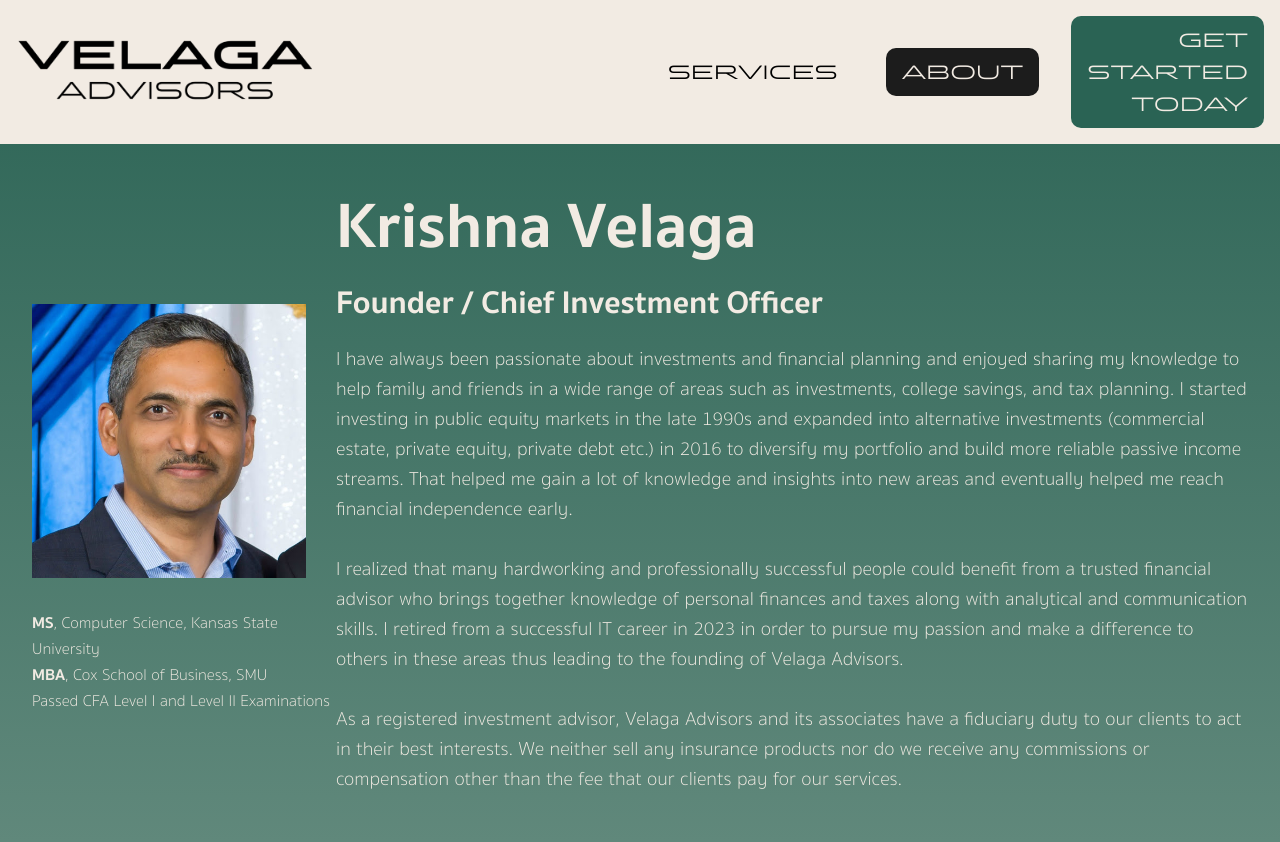
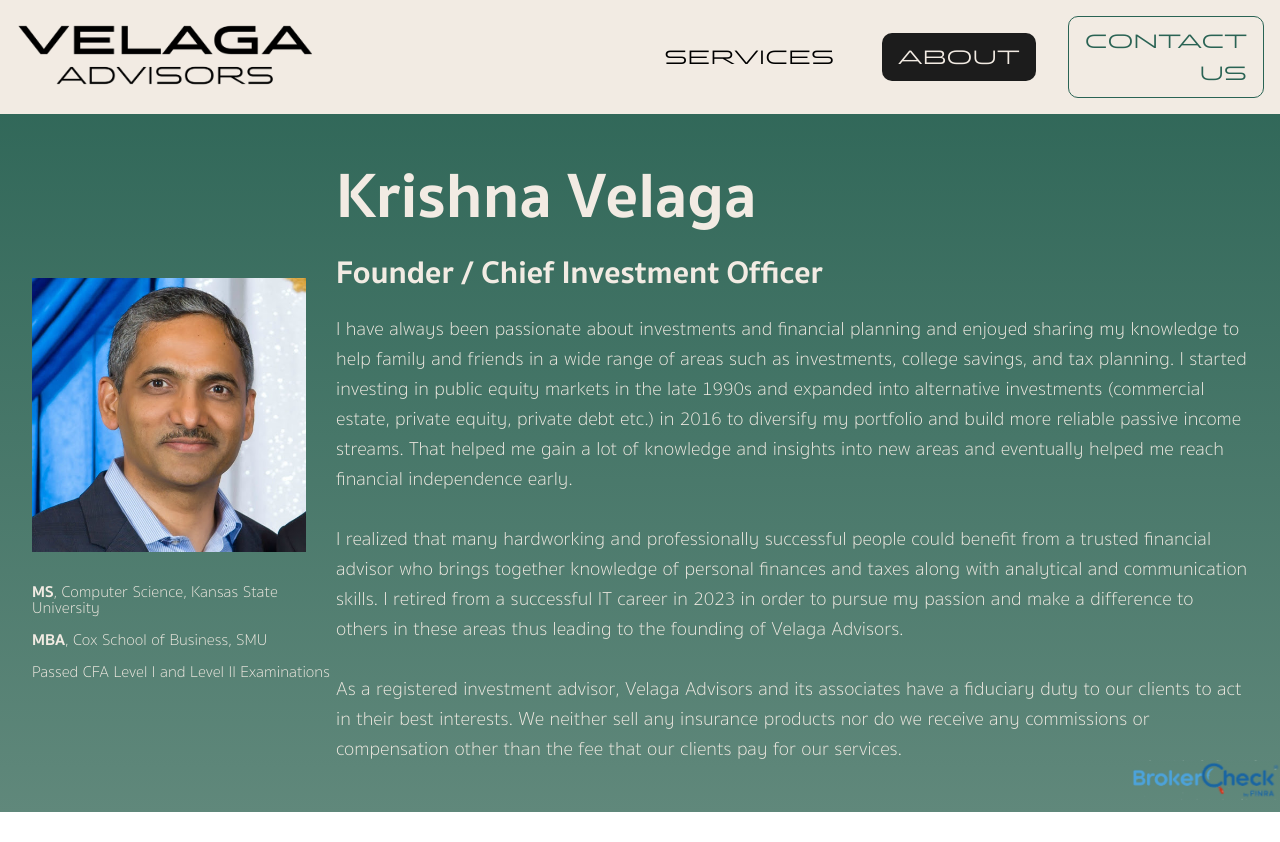
Before and after one commit to avelaga/velagaadvisors, a Next.js app: page /about in a window 1280 px wide. After the commit the page ends 812 px from the top, so only its background shows below. Built offline with nearby package versions, Linux system fonts and the light colour scheme.

Commit message:
finra image, contact button style, fixed bolding

```diff
--- a/components/layout.js
+++ b/components/layout.js
@@ -38,6 +38,8 @@
     <div className={`${sukhumvitSet.variable} ${stereogothic.variable} background`}>
       <Navbar />
       <main className='layout'>{children}</main>
+      {/* <a target="_blank" href="http://www.adviserinfo.sec.gov/individual/summary/7833799" ><img className='finra' src="//www.finra.org/themes/custom/finra_bootstrap_sass/images/bc_badge_style_5.svg" /></a> */}
+      <a href="http://www.adviserinfo.sec.gov/individual/summary/7833799" target="_blank"><img src='/finra.png' className='finra'/></a>
       {/* <Footer /> */}
     </div>
   )
--- a/components/navbar.js
+++ b/components/navbar.js
@@ -11,9 +11,8 @@
             <div className={styles.right}>
                 <Link href="/services" className={usePathname() === '/services' ? `${styles.link} ${styles.active}` : styles.link}>SERVICES</Link>
                 <Link href="/about" className={usePathname() === '/about' ? `${styles.link} ${styles.active}` : styles.link}>ABOUT</Link>
-                <Link href="https://docs.google.com/forms/d/18oA11rmQZ94HzUDiNUoW-95oIC-rVxt0POIYccwZRT8/edit" target="blank" className={`${styles.link} ${styles.contact}`}>GET STARTED TODAY</Link>
+                <Link href="https://docs.google.com/forms/d/18oA11rmQZ94HzUDiNUoW-95oIC-rVxt0POIYccwZRT8/edit" target="blank" className={`${styles.link} ${styles.contact}`}>CONTACT US</Link>
             </div>
-
         </div>
     );
 }
--- a/pages/about.js
+++ b/pages/about.js
@@ -18,8 +18,9 @@
                 <div className={styles.left}>
                     <Image src="/krishna.jpg" width={200} height={200} style={{ width: '90%', height: 'auto' }} className={styles.krisha} />
                     <div className={styles.education}>
-                        <bold>MS</bold>, Computer Science, Kansas State University<br />
-                        <bold>MBA</bold>, Cox School of Business, SMU<br />
+                        <bold>MS</bold>, Computer Science, Kansas State University<br /><br />
+                        <bold>MBA</bold>, Cox School of Business,
+                        SMU<br /><br />
                         Passed CFA Level I and Level II Examinations
                     </div>
                 </div>
--- a/styles/About.module.css
+++ b/styles/About.module.css
@@ -52,6 +52,7 @@
     height: auto;
     margin: 0;
     margin-top: 2rem;
+    line-height: 1rem;
 }
 
 .krishna {
--- a/styles/Navbar.module.css
+++ b/styles/Navbar.module.css
@@ -31,8 +31,9 @@
 }
 
 .contact {
-    background-color: var(--green);
-    color: var(--white)
+    /* background-color: var(--green); */
+    border: solid 1px var(--green);
+    color: var(--green);
 }
 
 .link:hover {
--- a/styles/globals.css
+++ b/styles/globals.css
@@ -15,36 +15,31 @@
   --background-start-rgb: 214, 219, 220;
   --background-end-rgb: 255, 255, 255;
 
-  --primary-glow: conic-gradient(
-    from 180deg at 50% 50%,
+  --primary-glow: conic-gradient(from 180deg at 50% 50%,
       #16abff33 0deg,
       #0885ff33 55deg,
       #54d6ff33 120deg,
       #0071ff33 160deg,
-    transparent 360deg
-  );
-  --secondary-glow: radial-gradient(
-    rgba(255, 255, 255, 1),
-    rgba(255, 255, 255, 0)
-  );
+      transparent 360deg);
+  --secondary-glow: radial-gradient(rgba(255, 255, 255, 1),
+      rgba(255, 255, 255, 0));
 
   --tile-start-rgb: 239, 245, 249;
   --tile-end-rgb: 228, 232, 233;
-  --tile-border: conic-gradient(
-    #00000080,
+  --tile-border: conic-gradient(#00000080,
       #00000040,
       #00000030,
       #00000020,
       #00000010,
       #00000010,
-    #00000080
-  );
+      #00000080);
 
   --callout-rgb: 238, 240, 241;
   --callout-border-rgb: 172, 175, 176;
   --card-rgb: 180, 185, 188;
   --card-border-rgb: 131, 134, 135;
 }
+
 /*
 @media (prefers-color-scheme: dark) {
   :root {
@@ -123,6 +118,7 @@
   from {
     opacity: 0;
   }
+
   to {
     opacity: 1;
   }
@@ -140,3 +136,12 @@
 bold {
   font-weight: 500;
 }
+
+.finra {
+  border: none;
+  width:150px;
+  position: fixed;
+  right: 0;
+  bottom: 0;
+  z-index: 2;
+}
```
Also changed, not shown: public/finra.png (added). Lines whose indentation alone changed are shown as unchanged.
